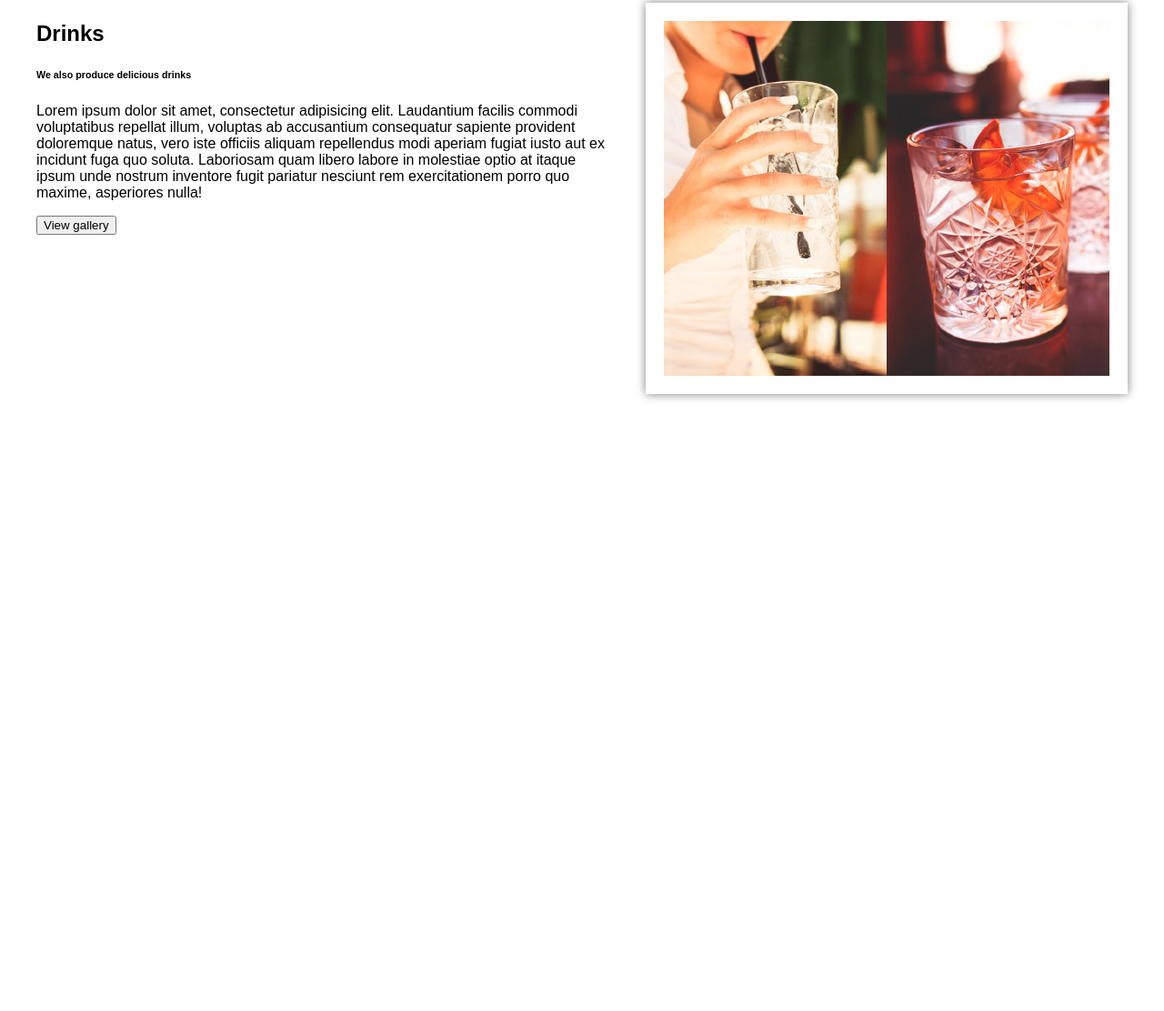
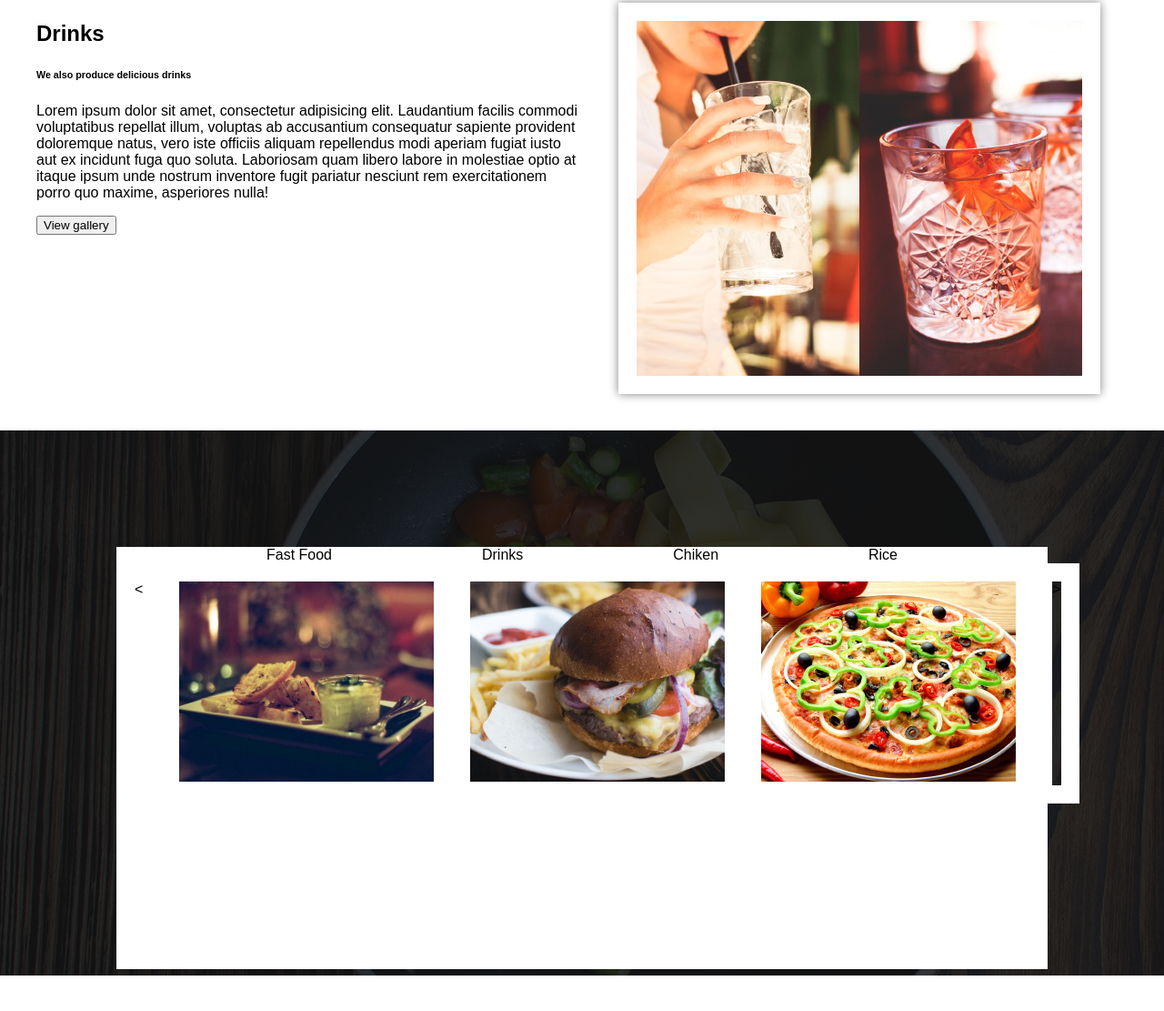
Before and after one commit to AugustineKadima/Anita-s-Kitchen, a plain HTML site: page index.html in a window 1280 px wide. Shown: the part 1001-2112 px from the top of the page at 91% size. Before the commit the page ends 1474 px from the top, so only its background shows below. Drawn offline with Linux system fonts and the light colour scheme.

Commit message:
Add categoryNameMenu and imagePlusName classes, add images and text

```diff
--- a/index.html
+++ b/index.html
@@ -115,7 +115,26 @@
         </div>
 
         <div class="landscapeMenu">
+
             <div class="scrollMenu">
+
+                <div class="categoryNameMenu">
+
+                    <div>Fast Food</div>
+                    <div>Drinks</div>
+                    <div>Chiken</div>
+                    <div>Rice</div>
+
+                </div>
+
+                <div class="imagePlusName">
+                    <div id="next"><</div>
+                    <div><img src="IMAGES/fastfood/chickenBurger.jpg" alt="chickenBurger"></div>
+                    <div><img src="IMAGES/fastfood/beefBurger.jpg" alt="beefBurger"></div>
+                    <div><img src="IMAGES/fastfood/chickenPizza.jpg" alt="chickenPizza"></div>
+                    <div id="next">></div>
+                </div>
+
 
             </div>
 
--- a/styles.css
+++ b/styles.css
@@ -118,6 +118,7 @@ body{
 
 .fastFood > .fastContent2{
     margin-right: 40px;
+    width: 50%;
 }
 
 .fastFood > .imgContainer1{
@@ -138,13 +139,34 @@ body{
 
 .container > .landscapeMenu{
     width: 100%;
+    height: 90vh;
     background-image: url("IMAGES/backgrounds/foodsBg.jpg");
     background-size: auto;
     background-repeat: no-repeat;
-
+    display: flex;
+    justify-content: center;
+    align-content: center;
 }
 
 .container > .landscapeMenu > .scrollMenu{
     background-color: white;
+    width: 80%;
+    margin-top: 10%;
+    margin-bottom: 10%;
 
 }
+
+.categoryNameMenu {
+    display: flex;
+    flex-direction: row;
+    justify-content: space-evenly;
+
+}
+.imagePlusName{
+    display: flex;
+
+}
+
+.imagePlusName > div{
+    border: white 20px solid;
+}
```
